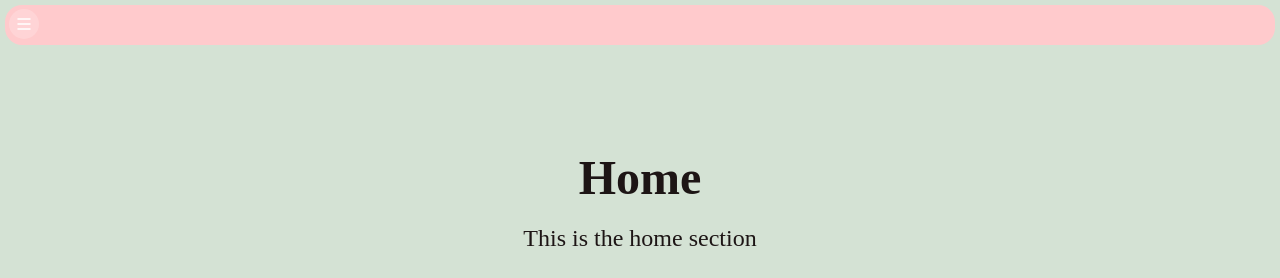
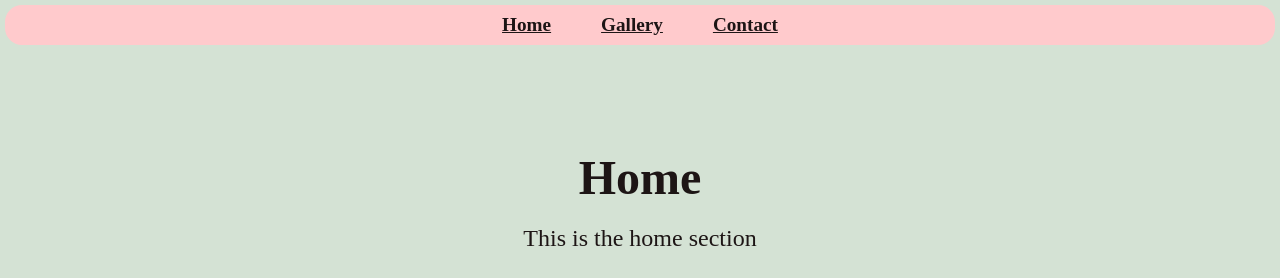
Before and after one commit to karimiraayan/ContentFleet, a React (Vite) app: page / in a window 1280 px wide. Shown: the top 278 px of the page. Built offline with nearby package versions, Linux system fonts and the light colour scheme; no server answers.

Commit message:
fix navbar on big screens

```diff
--- a/src/components/Navbar.jsx
+++ b/src/components/Navbar.jsx
@@ -6,7 +6,7 @@ export default function Navbar() {
   return (
     <nav className={`${isOpen ? "open" : "close"}`}>
       <div className="inner-layout">
-        <div className="row-1">
+        <div className="row">
           <div className="menu cross menu--1">
             <label>
               <input
--- a/src/style/_variables.scss
+++ b/src/style/_variables.scss
@@ -3,7 +3,7 @@ $primary-color: #fff;
 $secondary-color: #000;
 $tertiary-color: rgba(40, 4, 52, 0.2);
 $primary-text-color: #1d1515;
-$secondary-text-color: #000;
+$secondary-text-color: #a7a7a7;
 $home-background-color: #D4E2D4;
 $gallery-background-color: #FAF3F0;
 $footer-background-color: #DBC4F0;
--- a/src/style/main.scss
+++ b/src/style/main.scss
@@ -24,7 +24,6 @@
     font-size: 1.5rem;
     color: $primary-text-color;
   }
-
 }
 #gallery {
   background-color: $gallery-background-color;
@@ -47,20 +46,20 @@
   flex-direction: row;
   gap: 5px;
 
-  .gallery-col{
+  .gallery-col {
     position: relative;
     display: flex;
     flex-direction: column;
     flex-grow: 1;
     overflow: hidden;
     gap: 5px;
-    .gallery-item{
-        position: relative;
-        display: flex;
+    .gallery-item {
+      position: relative;
+      display: flex;
+      object-fit: cover;
+      img {
         object-fit: cover;
-        img{
-            object-fit: cover;
-        }
+      }
     }
   }
 }
@@ -89,10 +88,11 @@ nav {
     flex-direction: column;
     border-radius: 17px;
     background-color: $nav-background-color;
-    .row-1 {
+    .row {
       display: flex;
       flex-direction: row;
     }
+
     ul {
       display: flex;
       margin: 80px 0 0 15px;
@@ -113,7 +113,29 @@ nav {
           font-size: 1.2rem;
           font-weight: 600;
           &:hover {
-            color: $secondary-text-color;
+            color: $primary-text-color;
+          }
+        }
+      }
+    }
+    @media screen and (min-width: 768px) {
+      .row {
+        display: none !important;
+      }
+      ul {
+        flex-direction: row;
+        justify-content: center;
+        align-items: center;
+        gap: 50px;
+        margin: 0;
+        li {
+          width: fit-content;
+          a {
+            text-decoration: underline;
+
+            &:hover {
+              color: $secondary-text-color;
+            }
           }
         }
       }
@@ -147,7 +169,7 @@ path {
 }
 
 circle {
-  fill: #fff3;
+  fill: rgba(94, 0, 101, 0.342);
   opacity: 0;
 }
 
```
